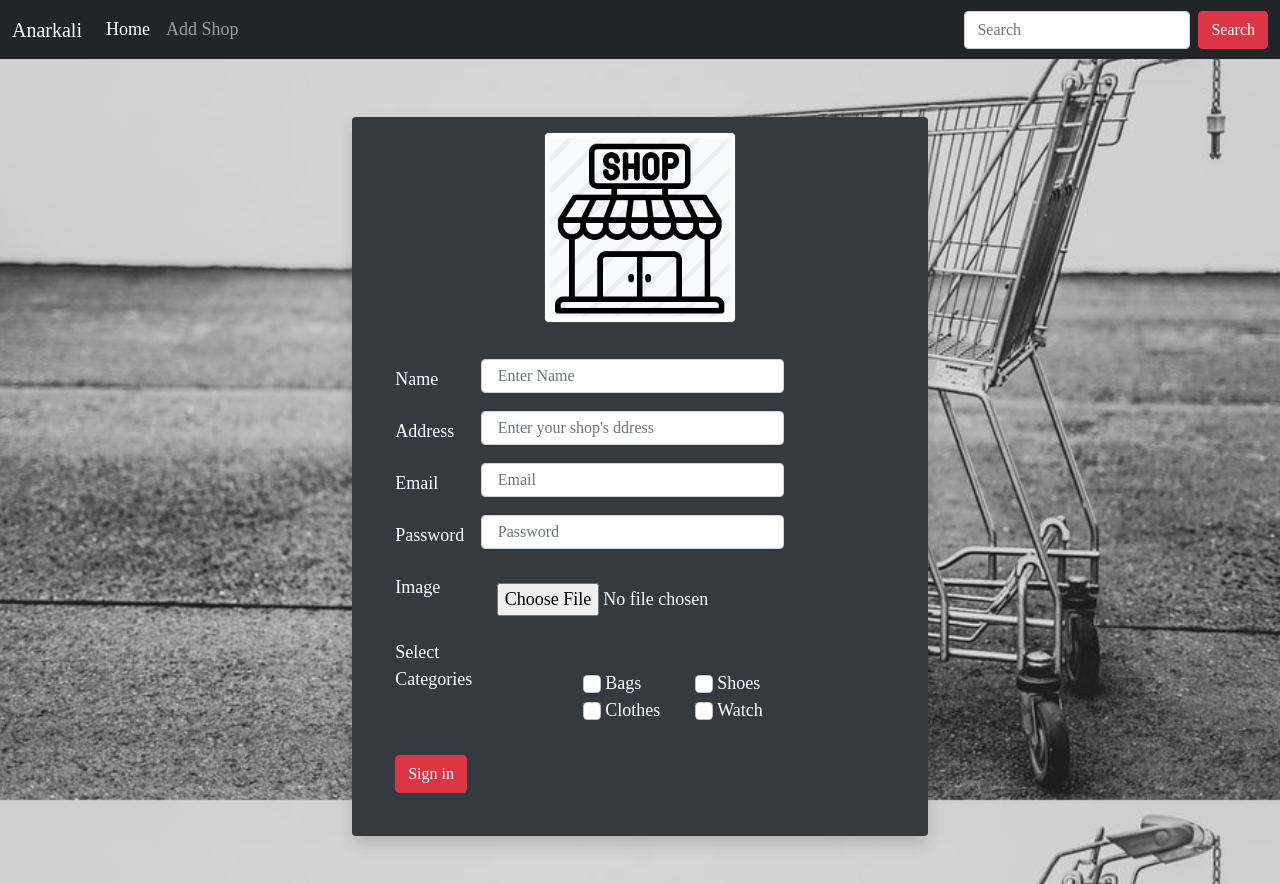
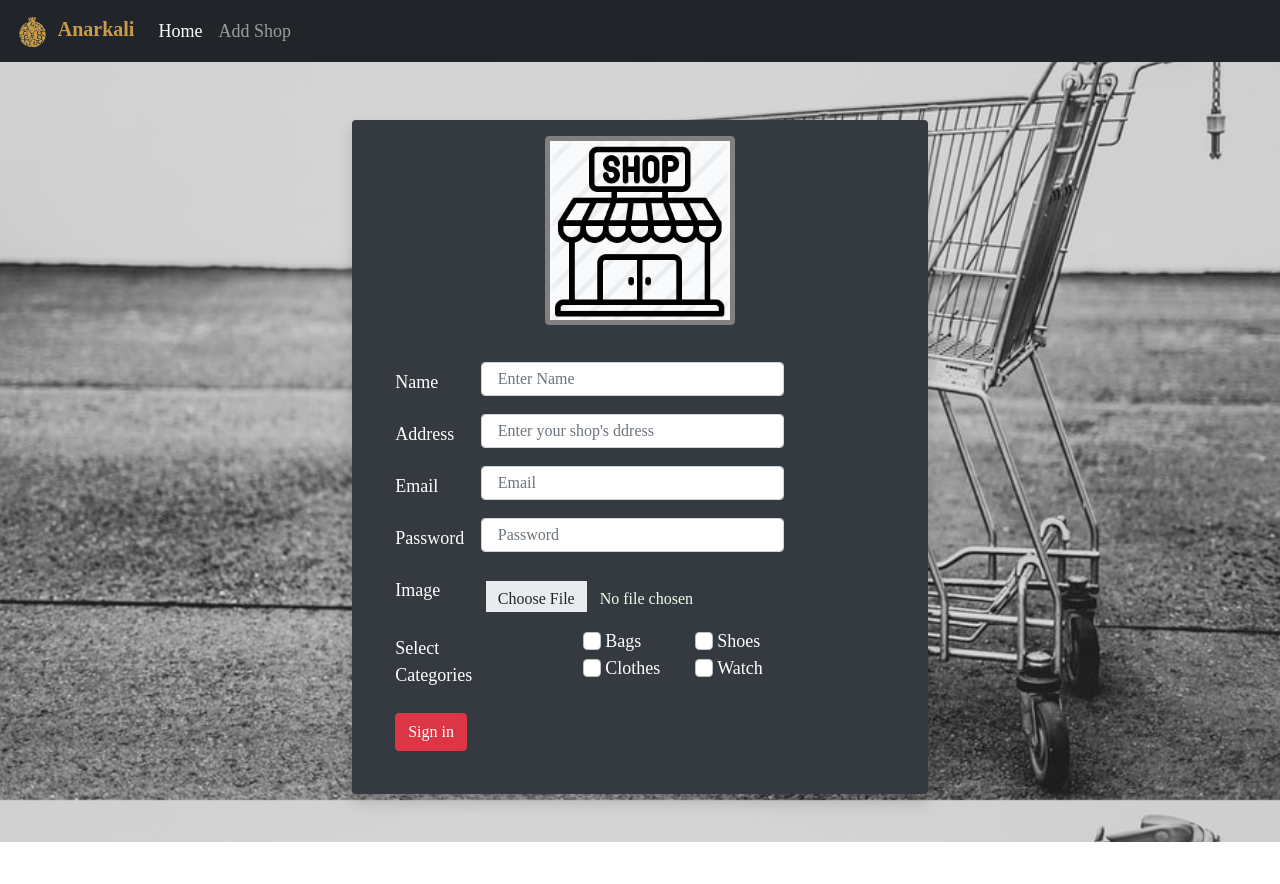
Before and after one commit to RabiaArif/Anarkali, a plain HTML site: page Register/login.html in a window 1280 px wide. After the commit the page ends 842 px from the top, so only its background shows below. Drawn offline with nearby package versions, Linux system fonts and the light colour scheme; a web font is replaced by a local one.

Commit message:
Logo added

```diff
--- a/Register/css/style.css
+++ b/Register/css/style.css
@@ -3,17 +3,37 @@
   margin: 0;
   box-sizing: border-box;
 }
-.container {
+.container-main {
   padding-top: 3%;
   padding-left: 3%;
   padding-bottom: 3%;
   padding-right: 3%;
 
   margin-top: 4.5%;
+  /* margin-left: 15%; */
   margin-bottom: 3%;
   background-color: #343a40;
   color: #fff;
   width: 45%;
+}
+strong{
+  color:#CB9B48;
+}
+.grid-container{
+  margin-top: 0;
+  /* padding-top: 3%; */
+  padding-left: 3%;
+  padding-bottom: 3%;
+  padding-right: 3%;
+  margin-bottom: 3%;
+  /* background-color: #343a40;
+  color: #fff; */
+  width: 45%;
+}
+.form-control-file{
+  background-color: #343a40;
+  border-color: #343a40;
+  color:honeydew;
 }
 .login_background{
   background: url("../images/cart.jpg") no-repeat center fixed;
@@ -35,7 +55,7 @@
   border-radius: 10px solid white; */
 }
 
-.main-form li{
+/* .main-form li{
   display: flex;
   padding: 5px 0;
 }
@@ -44,11 +64,11 @@
 }
 .main-form li label{
   flex:2;
-}
+} */
 .avatar {
-  background-color: #fff;
-  border-color: #fff;
-  box-shadow: 0 0 1px #ccc;
+  background-color: gray;
+  border-color: gray;
+  /* box-shadow: 0 0 0px red; */
   margin-bottom: 10px;
   width: 35%;
 }
@@ -56,7 +76,8 @@
   height: 50px;
 } */
 .btn-sign-in {
-  position: sticky;
+  background-color: #CB9B48;
+
 }
 
 /* .btn-sign-in{
--- a/Register/login.html
+++ b/Register/login.html
@@ -17,7 +17,9 @@
   <div class="sticky-top">
     <nav class="navbar navbar-expand-lg navbar-dark bg-dark">
       <div class="container-fluid">
-        <a class="navbar-brand" href="/">Anarkali</a>
+        <a class="navbar-brand" href="index.html">
+          <img src="images/fav.png" alt="logo" height="36">
+          <strong>Anarkali</strong></a>
         <button class="navbar-toggler" type="button" data-bs-toggle="collapse" data-bs-target="#navbarSupportedContent" aria-controls="navbarSupportedContent" aria-expanded="false" aria-label="Toggle navigation">
           <span class="navbar-toggler-icon"></span>
         </button>
@@ -33,55 +35,55 @@
             </li>
 
           </ul>
-          <form class="d-flex">
+          <!-- <form class="d-flex">
             <input class="form-control me-2" type="search" placeholder="Search" aria-label="Search">
             <button class="btn btn-danger" type="submit">Search</button>
-          </form>
+          </form> -->
         </div>
       </div>
     </nav>
   </div>
 
-  <div class="rounded container shadow p-3 mb-5 rounded">
+  <div class="rounded container shadow p-3 mb-5 rounded container-main">
     <img src="/images/avatar.png" class="rounded mx-auto d-block img-thumbnail avatar" id="myImg" alt="Shop avatar">
 
     <form class="mx-auto main-form">
       <!-- <img src="css/avatar.png"  alt="Load Image"/> -->
-      <div class="form-group row flex-row">
+      <div class="form-group row">
         <label for="inputUserName" class="col-sm-2 col-form-label">Name</label>
         <div class="col-sm-10">
           <input type="text" class="form-control w-75 p-3 h-50 d-inline-block" id="inputUserName" placeholder="Enter Name">
         </div>
       </div>
-      <div class="form-group row flex-row">
+      <div class="form-group row">
         <label for="inputAddress" class="col-sm-2 col-form-label">Address</label>
         <div class="col-sm-10">
           <input type="text" class="form-control w-75 p-3 h-50 d-inline-block" id="inputAddress" placeholder="Enter your shop's ddress">
         </div>
       </div>
-      <div class="form-group row flex-row">
+      <div class="form-group row">
         <label for="inputEmail" class="col-sm-2 col-form-label">Email</label>
         <div class="col-sm-10">
           <input type="email" class="form-control w-75 p-3 h-50 d-inline-block" id="inputEmail3" placeholder="Email">
         </div>
       </div>
-      <div class="form-group row flex-row">
+      <div class="form-group row">
         <label for="inputPassword3" class="col-sm-2 col-form-label">Password</label>
         <div class="col-sm-10">
           <input type="password" class="form-control w-75 p-3 h-50 d-inline-block" id="inputPassword3" placeholder="Password">
         </div>
       </div>
-      <div class="form-group row flex-row">
-        <label for="Image" class="col-sm-2 col-form-label">Image</label>
+      <div class="form-group row">
+        <label for="Image" class="col-sm-2 col-form-label align-baseline">Image</label>
         <div class="col-sm-10">
-          <input type="file" class="w-75 p-3 h-75 d-inline-block" id="inputImage">
+          <input type="file" class="form-control form-control-file w-75 p-3 h-75 d-inline-block" id="inputImage">
         </div>
       </div>
 
       <!-- Checkbox For Categories-->
       <div class="form-group row">
         <label for="Categories" class="col-sm-2 col-form-label">Select Categories </label>
-        <div class="container">
+        <div class="container grid-container">
           <div class="row">
             <div class="col-6">
               <input class="form-check-input" type="checkbox" id="gridCheck1">
@@ -113,7 +115,7 @@
         </div>
         <div class="form-group row">
           <div class="col-sm-10">
-          <button type="submit" class="btn btn-danger .btn-sign-in">Sign in</button>
+          <button type="submit" class="btn btn-danger">Sign in</button>
         </div>
       </div>
     </form>
```
Also changed, not shown: Register/index.html (+3 -2 lines), Register/images/fav.jpg (added), Register/images/fav.png (added).
